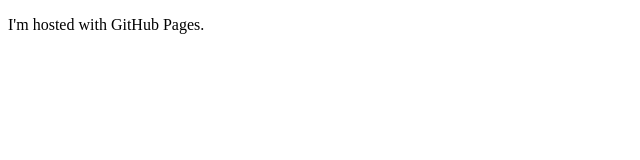
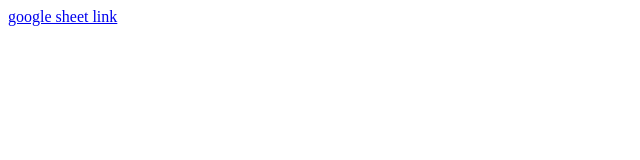
Before and after one commit to shawnth13/shawnth13.github.io, a plain HTML site: page index.html in a window 1280 px wide. Shown: the whole page, without its empty margins (0-640 px from the left). Drawn offline with Linux system fonts and the light colour scheme.

Commit message:
Update index.html

```diff
--- a/index.html
+++ b/index.html
@@ -1,6 +1,6 @@
 <!DOCTYPE html>
 <html>
 <body>
-<p link='https://docs.google.com/spreadsheets/d/1hhlRbEe-UqO7qLFnAnTeV_XheK-wKOtppPXce-AkFTY/edit?usp=sharing'>I'm hosted with GitHub Pages.</p>
+<a href='https://docs.google.com/spreadsheets/d/1hhlRbEe-UqO7qLFnAnTeV_XheK-wKOtppPXce-AkFTY/edit?usp=sharing'>google sheet link</a>
 </body>
 </html>
```
